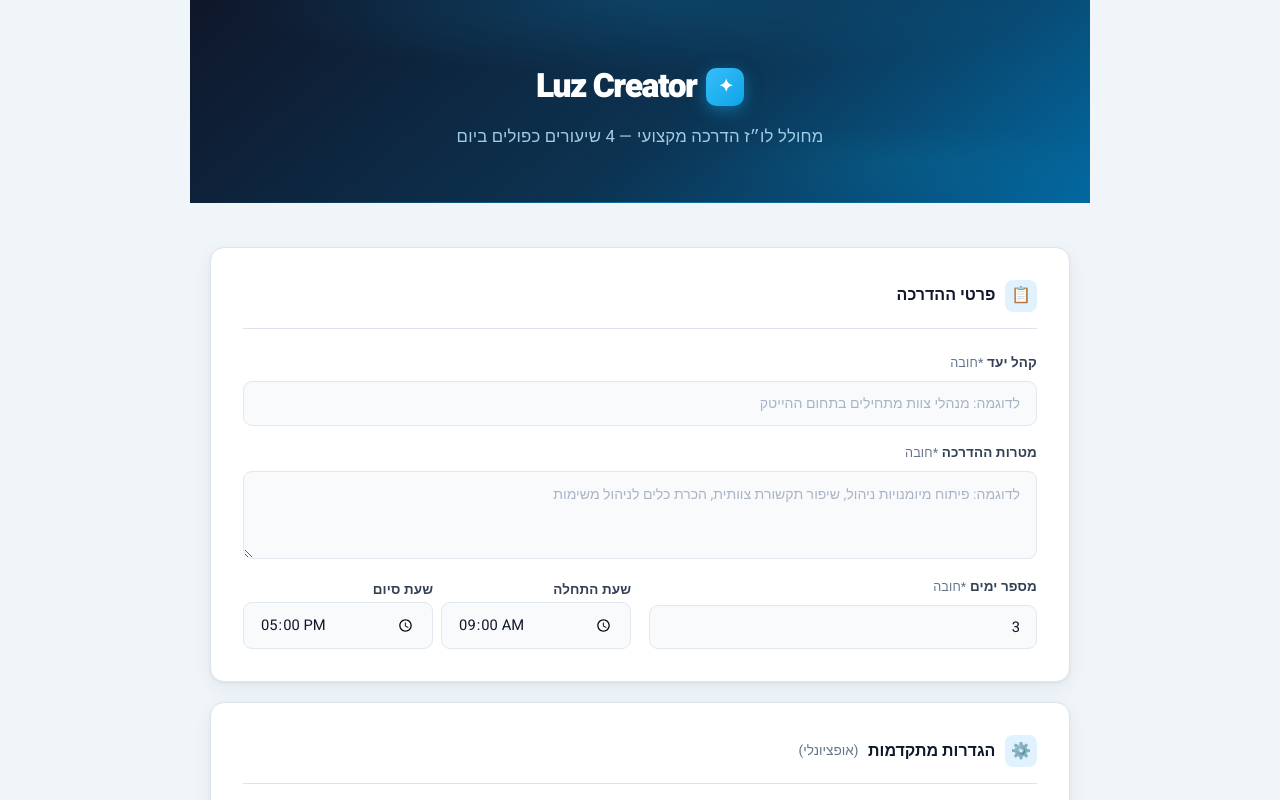
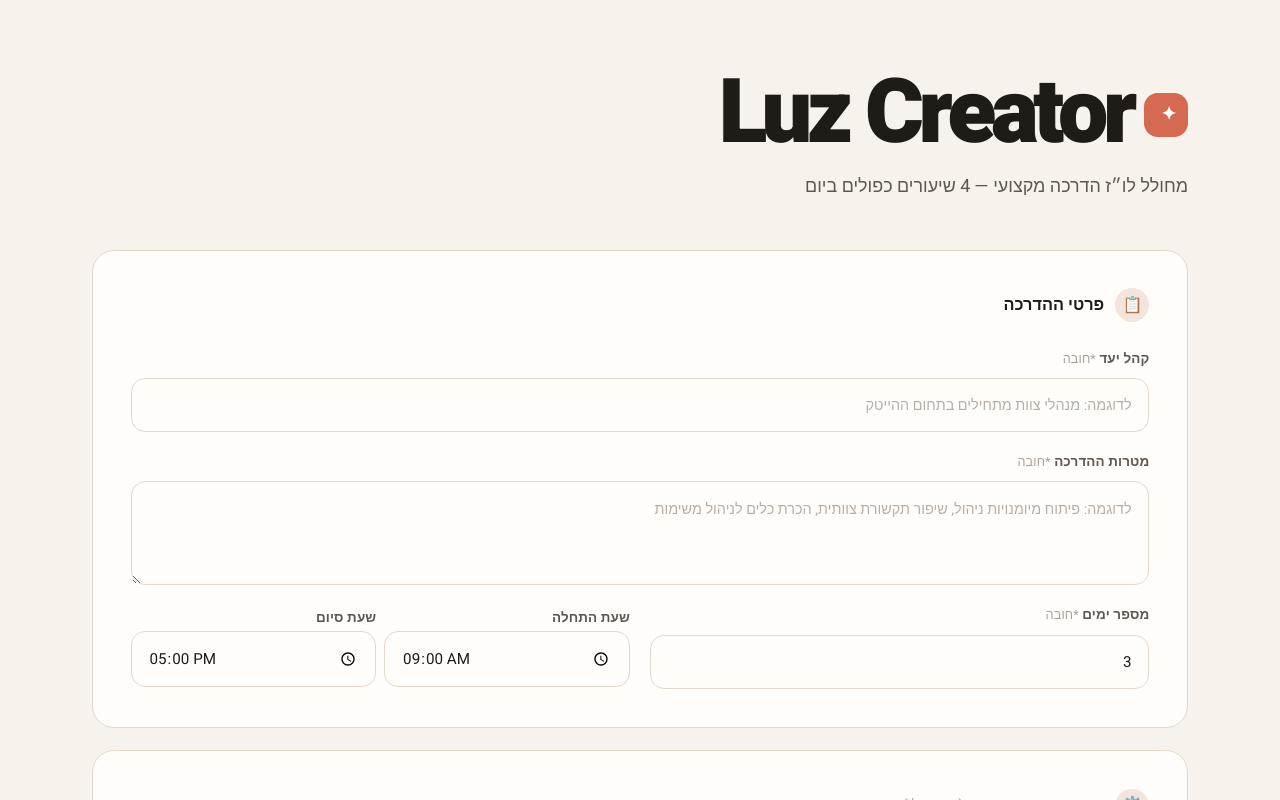
Before and after one commit to Ruthys1000/Luzon, a Next.js app: page / in a window 1280 px wide. Shown: the top 800 px of the page. Built offline with nearby package versions, Linux system fonts and the light colour scheme.

Commit message:
Update globals.css

```diff
--- a/src/app/globals.css
+++ b/src/app/globals.css
@@ -5,32 +5,36 @@
 }
 
 :root {
-  --bg: #f0f5f9;
-  --surface: #ffffff;
-  --primary: #0284c7;
-  --primary-hover: #0369a1;
-  --primary-light: #e0f2fe;
-  --primary-dark: #0c4a6e;
-  --teal: #0891b2;
-  --teal-light: #cffafe;
-  --slate-50: #f8fafc;
-  --slate-100: #f1f5f9;
-  --slate-200: #e2e8f0;
-  --slate-300: #cbd5e1;
-  --slate-500: #64748b;
-  --slate-700: #334155;
-  --slate-900: #0f172a;
-  --text: #0f172a;
-  --text-secondary: #1e293b;
-  --text-muted: #64748b;
-  --border: #dde4ee;
-  --error: #dc2626;
-  --success: #059669;
-  --radius: 14px;
-  --radius-sm: 9px;
-  --shadow-sm: 0 1px 2px rgba(15,23,42,.05), 0 2px 6px rgba(15,23,42,.04);
-  --shadow: 0 1px 3px rgba(15,23,42,.06), 0 6px 20px rgba(15,23,42,.06);
-  --shadow-lg: 0 8px 28px rgba(2,132,199,.22);
+  --bg: #f7f3ec;
+  --surface: #fffdf9;
+  --primary: #d46a50;
+  --primary-hover: #b9553d;
+  --primary-light: #f3e4dc;
+  --primary-dark: #7f2f22;
+  --teal: #c46f58;
+  --teal-light: #f4e6df;
+
+  --slate-50: #fffdf9;
+  --slate-100: #f4eee6;
+  --slate-200: #e7ded3;
+  --slate-300: #d8cbbd;
+  --slate-500: #9b9187;
+  --slate-700: #5f574f;
+  --slate-900: #1f1c18;
+
+  --text: #1f1c18;
+  --text-secondary: #5f574f;
+  --text-muted: #aaa197;
+  --border: #e3d8ca;
+
+  --error: #b42318;
+  --success: #287a52;
+
+  --radius: 22px;
+  --radius-sm: 14px;
+  --shadow-sm: none;
+  --shadow: none;
+  --shadow-lg: none;
 }
 
 html {
@@ -50,71 +54,65 @@
 
 /* ── Layout ── */
 .page-wrapper {
-  max-width: 900px;
+  max-width: 1160px;
   margin: 0 auto;
-  padding: 0 1.25rem 5rem;
+  padding: 0 2rem 5rem;
 }
 
 /* ── Header ── */
 .site-header {
-  background: linear-gradient(140deg, #0f172a 0%, #0c3352 55%, #0369a1 100%);
-  margin: 0 -1.25rem 2.75rem;
-  padding: 3.75rem 2.5rem 3.25rem;
-  text-align: center;
+  background: transparent;
+  margin: 0;
+  padding: 4.5rem 0 3rem;
+  text-align: right;
   position: relative;
-  overflow: hidden;
+  overflow: visible;
 }
 
-.site-header::before {
-  content: "";
-  position: absolute;
-  inset: 0;
-  background:
-    radial-gradient(ellipse 70% 55% at 50% 0%, rgba(14,165,233,.18) 0%, transparent 65%),
-    radial-gradient(ellipse 40% 30% at 80% 80%, rgba(8,145,178,.12) 0%, transparent 60%);
-  pointer-events: none;
-}
-
+.site-header::before,
 .site-header::after {
-  content: "";
-  position: absolute;
-  bottom: 0;
-  left: 0;
-  right: 0;
-  height: 1px;
-  background: linear-gradient(90deg, transparent, rgba(14,165,233,.5), transparent);
+  display: none;
 }
 
 .site-header .logo {
   display: inline-flex;
   align-items: center;
-  gap: .6rem;
-  font-size: 2.1rem;
+  gap: .75rem;
+  font-size: clamp(3rem, 7vw, 5.7rem);
   font-weight: 900;
-  color: #ffffff;
-  letter-spacing: -1.5px;
-  margin-bottom: .65rem;
+  color: var(--text);
+  letter-spacing: -0.06em;
+  line-height: .95;
+  margin-bottom: 1rem;
   position: relative;
 }
 
+.site-header .logo em,
+.site-header .logo span.accent {
+  color: var(--primary);
+  font-style: italic;
+}
+
 .site-header .logo-mark {
-  width: 38px;
-  height: 38px;
-  background: linear-gradient(135deg, #38bdf8, #0ea5e9);
-  border-radius: 10px;
+  width: 44px;
+  height: 44px;
+  background: var(--primary);
+  color: #fff;
+  border-radius: 14px;
   display: inline-flex;
   align-items: center;
   justify-content: center;
-  font-size: 1.1rem;
-  box-shadow: 0 4px 16px rgba(14,165,233,.5);
+  font-size: 1.15rem;
+  box-shadow: none;
 }
 
 .site-header p {
-  color: rgba(186,230,253,.85);
-  font-size: 1.05rem;
+  color: var(--text-secondary);
+  font-size: 1.12rem;
   font-weight: 400;
   position: relative;
-  letter-spacing: .01em;
+  letter-spacing: 0;
+  max-width: 780px;
 }
 
 /* ── Card ── */
@@ -122,28 +120,29 @@
   background: var(--surface);
   border-radius: var(--radius);
   box-shadow: var(--shadow);
-  padding: 2rem;
-  margin-bottom: 1.25rem;
+  padding: 2.35rem;
+  margin-bottom: 1.4rem;
   border: 1px solid var(--border);
 }
 
 .card-title {
-  font-size: 1rem;
-  font-weight: 700;
+  font-size: 1.02rem;
+  font-weight: 800;
   color: var(--text);
-  margin-bottom: 1.5rem;
+  margin-bottom: 1.65rem;
   display: flex;
   align-items: center;
-  gap: .6rem;
-  padding-bottom: 1rem;
-  border-bottom: 1px solid var(--border);
+  gap: .7rem;
+  padding-bottom: 0;
+  border-bottom: none;
 }
 
 .card-title .icon {
-  width: 32px;
-  height: 32px;
+  width: 34px;
+  height: 34px;
   background: var(--primary-light);
-  border-radius: 8px;
+  color: var(--primary-dark);
+  border-radius: 999px;
   display: inline-flex;
   align-items: center;
   justify-content: center;
@@ -155,7 +154,7 @@
 .form-grid {
   display: grid;
   grid-template-columns: 1fr 1fr;
-  gap: 1.1rem;
+  gap: 1.25rem;
 }
 
 .form-grid .full {
@@ -165,12 +164,12 @@
 .field {
   display: flex;
   flex-direction: column;
-  gap: .4rem;
+  gap: .48rem;
 }
 
 label {
   font-size: .84rem;
-  font-weight: 600;
+  font-weight: 700;
   color: var(--slate-700);
   letter-spacing: .01em;
 }
@@ -187,13 +186,13 @@
 textarea,
 select {
   width: 100%;
-  padding: .68rem 1rem;
-  border: 1.5px solid var(--slate-200);
+  padding: .95rem 1.05rem;
+  border: 1px solid var(--border);
   border-radius: var(--radius-sm);
-  font-size: .92rem;
+  font-size: .95rem;
   font-family: 'Heebo', sans-serif;
   color: var(--text);
-  background: var(--slate-50);
+  background: #fffdf9;
   transition: border-color .15s, box-shadow .15s, background .15s;
   outline: none;
   direction: rtl;
@@ -201,26 +200,26 @@
 
 input::placeholder,
 textarea::placeholder {
-  color: #a8b4c6;
-  font-size: .88rem;
+  color: #b8aea4;
+  font-size: .9rem;
 }
 
 input:focus,
 textarea:focus,
 select:focus {
   border-color: var(--primary);
-  box-shadow: 0 0 0 3.5px rgba(2,132,199,.1);
+  box-shadow: 0 0 0 3px rgba(212, 106, 80, .12);
   background: #fff;
 }
 
 textarea {
   resize: vertical;
-  min-height: 88px;
-  line-height: 1.65;
+  min-height: 104px;
+  line-height: 1.7;
 }
 
 textarea.links-field {
-  min-height: 72px;
+  min-height: 76px;
   font-size: .84rem;
   font-family: monospace, 'Heebo', sans-serif;
   direction: ltr;
@@ -233,10 +232,10 @@
   align-items: center;
   justify-content: center;
   gap: .5rem;
-  padding: .7rem 1.5rem;
-  border-radius: var(--radius-sm);
+  padding: .78rem 1.55rem;
+  border-radius: 999px;
   font-size: .95rem;
-  font-weight: 700;
+  font-weight: 800;
   cursor: pointer;
   border: none;
   transition: all .18s;
@@ -245,47 +244,48 @@
 }
 
 .btn-primary {
-  background: linear-gradient(135deg, #0369a1 0%, #0ea5e9 100%);
+  background: var(--text);
   color: #fff;
-  box-shadow: 0 4px 16px rgba(2,132,199,.35);
+  box-shadow: none;
   width: 100%;
-  padding: .95rem;
+  padding: 1rem;
   font-size: 1.05rem;
-  margin-top: .75rem;
-  border-radius: 10px;
+  margin-top: .85rem;
+  border-radius: 999px;
 }
 
 .btn-primary:hover:not(:disabled) {
-  background: linear-gradient(135deg, #0284c7 0%, #38bdf8 100%);
-  box-shadow: 0 6px 24px rgba(2,132,199,.45);
-  transform: translateY(-2px);
+  background: var(--primary);
+  box-shadow: none;
+  transform: none;
 }
 
 .btn-primary:active:not(:disabled) {
-  transform: translateY(0);
+  transform: scale(.99);
 }
 
 .btn-primary:disabled {
-  opacity: .6;
+  opacity: .55;
   cursor: not-allowed;
   transform: none;
 }
 
 .btn-secondary {
-  background: var(--primary-light);
-  color: var(--primary-hover);
-  border: 1.5px solid #bae6fd;
+  background: #fffdf9;
+  color: var(--text);
+  border: 1px solid var(--border);
 }
 
 .btn-secondary:hover {
-  background: #bae6fd;
+  background: var(--primary-light);
   border-color: var(--primary);
+  color: var(--primary-dark);
 }
 
 .btn-ghost {
   background: transparent;
   color: var(--text-muted);
-  border: 1.5px solid var(--border);
+  border: 1px solid var(--border);
 }
 
 .btn-ghost:hover {
@@ -298,7 +298,7 @@
   display: flex;
   gap: .75rem;
   flex-wrap: wrap;
-  margin-top: 1.25rem;
+  margin-top: 1.35rem;
 }
 
 /* ── Spinner ── */
@@ -318,45 +318,46 @@
 
 /* ── Error ── */
 .error-box {
-  background: #fef2f2;
-  border: 1px solid #fecaca;
+  background: #fff2ef;
+  border: 1px solid #efc8bd;
   color: var(--error);
   border-radius: var(--radius-sm);
-  padding: .9rem 1.1rem;
+  padding: 1rem 1.15rem;
   font-size: .9rem;
   margin-bottom: 1rem;
-  font-weight: 500;
+  font-weight: 600;
 }
 
 /* ── Result header block ── */
 .result-header {
   display: flex;
   align-items: center;
-  gap: .85rem;
-  margin-bottom: 1.5rem;
+  gap: .95rem;
+  margin-bottom: 1.6rem;
 }
 
 .result-header-icon {
-  width: 44px;
-  height: 44px;
-  background: linear-gradient(135deg, #0369a1, #0ea5e9);
-  border-radius: 12px;
+  width: 46px;
+  height: 46px;
+  background: var(--text);
+  color: #fff;
+  border-radius: 16px;
   display: flex;
   align-items: center;
   justify-content: center;
-  font-size: 1.3rem;
+  font-size: 1.25rem;
   flex-shrink: 0;
-  box-shadow: 0 4px 14px rgba(2,132,199,.3);
+  box-shadow: none;
 }
 
 .result-header-text h3 {
-  font-size: 1.1rem;
-  font-weight: 800;
+  font-size: 1.15rem;
+  font-weight: 900;
   color: var(--text);
 }
 
 .result-header-text p {
-  font-size: .82rem;
+  font-size: .84rem;
   color: var(--text-muted);
   margin-top: .1rem;
 }
@@ -364,35 +365,35 @@
 /* ── Tabs ── */
 .tab-bar {
   display: flex;
-  gap: .15rem;
-  border-bottom: 2px solid var(--border);
-  margin-bottom: 1.75rem;
+  gap: 1.25rem;
+  border-bottom: 1px solid var(--border);
+  margin-bottom: 1.9rem;
   flex-wrap: wrap;
   overflow-x: auto;
 }
 
 .tab {
-  padding: .65rem 1.1rem;
-  font-size: .87rem;
-  font-weight: 600;
+  padding: .75rem .1rem;
+  font-size: .9rem;
+  font-weight: 800;
   color: var(--text-muted);
   cursor: pointer;
   border: none;
   background: none;
-  border-bottom: 2.5px solid transparent;
-  margin-bottom: -2px;
+  border-bottom: 2px solid transparent;
+  margin-bottom: -1px;
   transition: color .15s, border-color .15s;
   font-family: 'Heebo', sans-serif;
   white-space: nowrap;
 }
 
 .tab.active {
-  color: var(--primary);
-  border-bottom-color: var(--primary);
+  color: var(--text);
+  border-bottom-color: var(--text);
 }
 
 .tab:hover:not(.active) {
-  color: var(--text-secondary);
+  color: var(--primary);
 }
 
 /* ── Tab Panel ── */
@@ -413,33 +414,34 @@
 /* ── Schedule Table ── */
 .schedule-table-wrap {
   overflow-x: auto;
-  border-radius: 10px;
+  border-radius: 18px;
   border: 1px solid var(--border);
+  background: #fffdf9;
 }
 
 .schedule-table {
   width: 100%;
   border-collapse: collapse;
-  font-size: .875rem;
+  font-size: .89rem;
   min-width: 600px;
 }
 
 .schedule-table th {
-  background: linear-gradient(135deg, #0c4a6e, #0369a1);
+  background: var(--text);
   color: #fff;
-  padding: .85rem 1.1rem;
+  padding: .95rem 1.15rem;
   text-align: right;
-  font-weight: 700;
+  font-weight: 800;
   white-space: nowrap;
   font-size: .82rem;
-  letter-spacing: .03em;
+  letter-spacing: .02em;
 }
 
 .schedule-table td {
-  padding: .75rem 1.1rem;
+  padding: .9rem 1.15rem;
   border-bottom: 1px solid var(--border);
   vertical-align: top;
-  line-height: 1.55;
+  line-height: 1.6;
 }
 
 .schedule-table tr:last-child td {
@@ -447,58 +449,58 @@
 }
 
 .schedule-table tbody tr:not(.day-row):hover td {
-  background: #f0f9ff;
+  background: #fbf6ee;
 }
 
 /* ── Activity Badges ── */
 .activity-badge {
   display: inline-block;
-  padding: .2rem .7rem;
-  border-radius: 99px;
+  padding: .22rem .78rem;
+  border-radius: 999px;
   font-size: .77rem;
-  font-weight: 700;
+  font-weight: 800;
   white-space: nowrap;
   letter-spacing: .01em;
 }
 
-.badge-lecture    { background: #e0f2fe; color: #0369a1; }
-.badge-practice   { background: #d1fae5; color: #065f46; }
-.badge-discussion { background: #fef3c7; color: #92400e; }
-.badge-break      { background: #f1f5f9; color: #64748b; }
-.badge-summary    { background: #ede9fe; color: #4338ca; }
-.badge-activity   { background: #cffafe; color: #164e63; }
+.badge-lecture    { background: #f3e4dc; color: #7f2f22; }
+.badge-practice   { background: #e4efe7; color: #287a52; }
+.badge-discussion { background: #f8edcf; color: #8a5a12; }
+.badge-break      { background: #f4eee6; color: #7b7066; }
+.badge-summary    { background: #ece7f4; color: #4d3b78; }
+.badge-activity   { background: #eee0d8; color: #8b402e; }
 
 /* ── Day header row ── */
 .day-row td {
-  background: linear-gradient(90deg, #e0f2fe, #f0f9ff) !important;
+  background: #f3e4dc !important;
   color: var(--primary-dark);
-  font-weight: 800;
-  font-size: .88rem;
-  letter-spacing: .03em;
-  border-bottom: 2px solid #bae6fd !important;
+  font-weight: 900;
+  font-size: .9rem;
+  letter-spacing: .02em;
+  border-bottom: 1px solid #dec8bd !important;
 }
 
 /* ── Double-lesson label ── */
 .lesson-pair {
   display: inline-block;
   font-size: .7rem;
-  font-weight: 700;
-  background: #0369a1;
+  font-weight: 800;
+  background: var(--text);
   color: #fff;
-  border-radius: 4px;
-  padding: .05rem .35rem;
+  border-radius: 999px;
+  padding: .08rem .45rem;
   margin-right: .4rem;
   vertical-align: middle;
-  letter-spacing: .03em;
+  letter-spacing: .02em;
 }
 
 /* ── Rationale box ── */
 .rationale-box {
-  background: linear-gradient(135deg, #f0f9ff 0%, #e0f2fe 100%);
-  border-radius: 10px;
-  padding: 1.35rem 1.6rem;
-  font-size: .94rem;
-  line-height: 1.8;
+  background: #fbf6ee;
+  border-radius: 18px;
+  padding: 1.45rem 1.65rem;
+  font-size: .96rem;
+  line-height: 1.85;
   color: var(--text-secondary);
   border-right: 4px solid var(--primary);
 }
@@ -507,33 +509,34 @@
 .copy-row {
   display: flex;
   justify-content: flex-end;
-  margin-bottom: .85rem;
+  margin-bottom: .9rem;
 }
 
 .copy-btn {
   font-size: .82rem;
-  padding: .42rem .95rem;
-  background: var(--slate-50);
-  border: 1.5px solid var(--border);
-  border-radius: 7px;
+  padding: .5rem 1rem;
+  background: #fffdf9;
+  border: 1px solid var(--border);
+  border-radius: 999px;
   cursor: pointer;
   color: var(--text-muted);
   font-family: 'Heebo', sans-serif;
-  font-weight: 600;
+  font-weight: 800;
   transition: all .15s;
 }
 
 .copy-btn:hover {
   background: var(--primary-light);
-  color: var(--primary);
+  color: var(--primary-dark);
   border-color: var(--primary);
 }
 
 /* ── HTML Preview ── */
 .html-preview {
   border: 1px solid var(--border);
-  border-radius: 10px;
+  border-radius: 18px;
   overflow: hidden;
+  background: #fffdf9;
 }
 
 .html-preview iframe {
@@ -545,29 +548,29 @@
 
 /* ── WhatsApp ── */
 .whatsapp-box {
-  background: #f0fdf4;
-  border: 1.5px solid #86efac;
-  border-radius: 12px;
-  padding: 1.4rem 1.65rem;
-  font-size: .95rem;
-  line-height: 1.8;
+  background: #f2f7ef;
+  border: 1px solid #c9dcc0;
+  border-radius: 18px;
+  padding: 1.5rem 1.7rem;
+  font-size: .96rem;
+  line-height: 1.85;
   white-space: pre-wrap;
   direction: rtl;
-  color: #14532d;
+  color: #2f5d35;
 }
 
 /* ── Supplementary ── */
 .supp-day {
-  margin-bottom: 1.85rem;
+  margin-bottom: 1.9rem;
 }
 
 .supp-day h4 {
   font-size: .93rem;
-  font-weight: 800;
+  font-weight: 900;
   color: var(--primary);
-  margin-bottom: .9rem;
-  padding-bottom: .55rem;
-  border-bottom: 2px solid var(--primary-light);
+  margin-bottom: .95rem;
+  padding-bottom: .6rem;
+  border-bottom: 1px solid var(--border);
   letter-spacing: .02em;
   text-transform: uppercase;
 }
@@ -575,8 +578,8 @@
 .supp-item {
   display: flex;
   align-items: flex-start;
-  gap: .9rem;
-  padding: .8rem 0;
+  gap: .95rem;
+  padding: .9rem 0;
   border-bottom: 1px dashed var(--border);
 }
 
@@ -585,15 +588,16 @@
 }
 
 .supp-icon {
-  width: 36px;
-  height: 36px;
-  border-radius: 9px;
+  width: 38px;
+  height: 38px;
+  border-radius: 14px;
   display: flex;
   align-items: center;
   justify-content: center;
   font-size: 1rem;
   flex-shrink: 0;
   background: var(--primary-light);
+  color: var(--primary-dark);
 }
 
 .supp-text {
@@ -602,71 +606,88 @@
 
 .supp-text strong {
   display: block;
-  font-size: .9rem;
-  font-weight: 700;
+  font-size: .92rem;
+  font-weight: 800;
   color: var(--text);
-  margin-bottom: .2rem;
+  margin-bottom: .25rem;
 }
 
 .supp-text span {
-  font-size: .83rem;
+  font-size: .84rem;
   color: var(--text-muted);
-  line-height: 1.55;
+  line-height: 1.6;
 }
 
 /* ── Questions ── */
 .questions-list {
   display: flex;
   flex-direction: column;
-  gap: .7rem;
-  margin-bottom: 1.5rem;
+  gap: .75rem;
+  margin-bottom: 1.6rem;
 }
 
 .question-item {
   display: flex;
   align-items: flex-start;
   gap: .85rem;
-  padding: 1rem 1.15rem;
-  background: var(--primary-light);
-  border-radius: 10px;
-  font-size: .9rem;
-  color: var(--primary-dark);
-  font-weight: 500;
-  border: 1px solid #bae6fd;
-  line-height: 1.5;
-  transition: background .15s;
+  padding: 1.05rem 1.2rem;
+  background: #fbf6ee;
+  border-radius: 18px;
+  font-size: .92rem;
+  color: var(--text-secondary);
+  font-weight: 600;
+  border: 1px solid var(--border);
+  line-height: 1.6;
+  transition: background .15s, border-color .15s;
 }
 
 .question-item:hover {
-  background: #bae6fd;
+  background: var(--primary-light);
+  border-color: #dec8bd;
 }
 
 .question-item span {
   font-size: 1rem;
   flex-shrink: 0;
   margin-top: .1rem;
+  color: var(--primary);
 }
 
 /* ── Links hint ── */
 .links-hint {
-  font-size: .8rem;
-  color: var(--primary);
+  font-size: .82rem;
+  color: var(--primary-dark);
   background: var(--primary-light);
-  border-radius: 7px;
-  padding: .55rem .85rem;
-  margin-top: .35rem;
-  border: 1px solid #bae6fd;
-  line-height: 1.5;
+  border-radius: 12px;
+  padding: .65rem .9rem;
+  margin-top: .4rem;
+  border: 1px solid #dec8bd;
+  line-height: 1.55;
 }
 
 /* ── Responsive ── */
 @media (max-width: 600px) {
+  .page-wrapper {
+    padding: 0 1.1rem 4rem;
+  }
+
   .site-header {
-    padding: 2.75rem 1.5rem 2.5rem;
+    padding: 3rem 0 2.25rem;
   }
 
   .site-header .logo {
-    font-size: 1.7rem;
+    font-size: 2.7rem;
+    letter-spacing: -0.05em;
+  }
+
+  .site-header .logo-mark {
+    width: 36px;
+    height: 36px;
+    border-radius: 12px;
+  }
+
+  .site-header p {
+    font-size: 1rem;
   }
 
   .form-grid {
@@ -674,7 +695,8 @@
   }
 
   .card {
-    padding: 1.35rem;
+    padding: 1.4rem;
+    border-radius: 18px;
   }
 
   .btn-row {
@@ -682,7 +704,7 @@
   }
 
   .tab {
-    padding: .55rem .8rem;
-    font-size: .83rem;
+    padding: .6rem .1rem;
+    font-size: .84rem;
   }
 }
```
